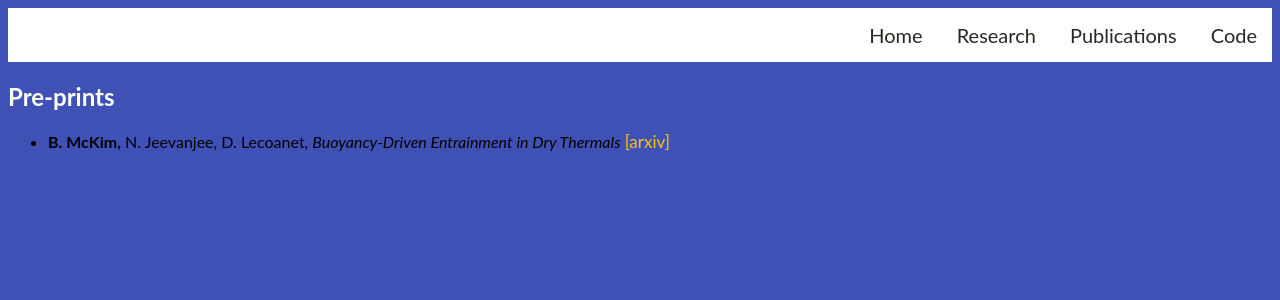
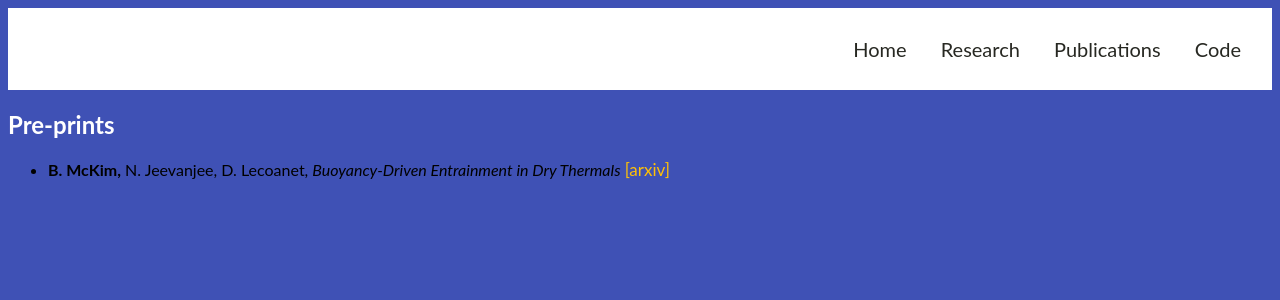
Before and after one commit to mckimb/mckimb.github.io, a Jekyll site: the page built from papers/index.html, in a window 1280 px wide. Shown: the top 300 px of the page. Built offline with Jekyll 4.4.1, drawn with Linux system fonts in a browser that asks for light colours.

Commit message:
Update main.css

```diff
--- a/css/main.css
+++ b/css/main.css
@@ -184,6 +184,7 @@ nav ul li, footer ul li {
 .topnav {
     \\ border:2px solid #272822;
     \\ border:2px solid #3f51b5;
+    padding: 14px 16px;
     background-color: white;
     overflow: hidden;
     \\ border-width:2px 0;
```
